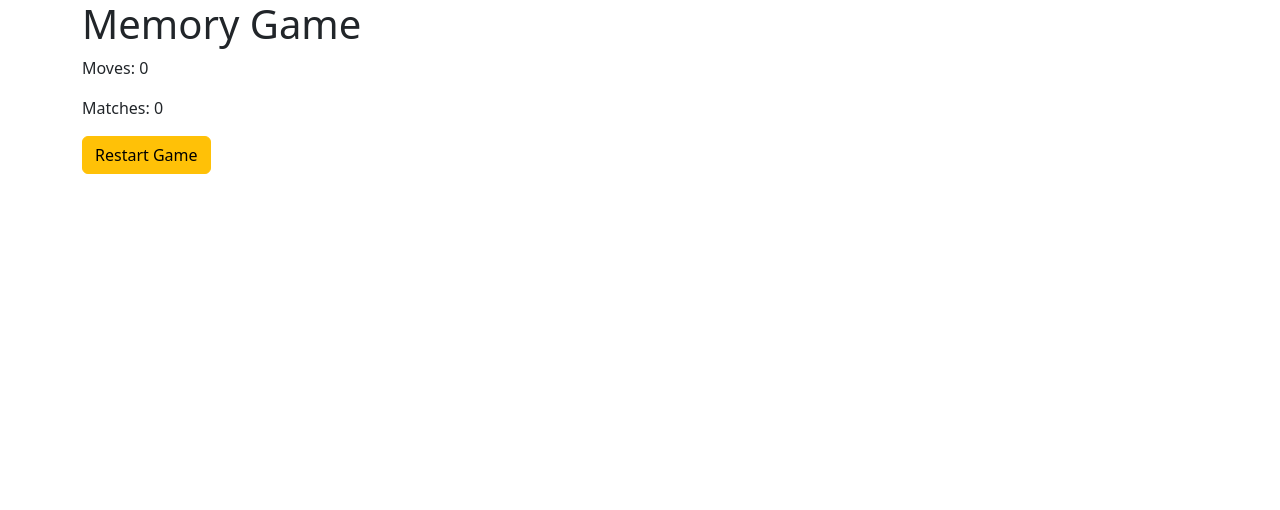
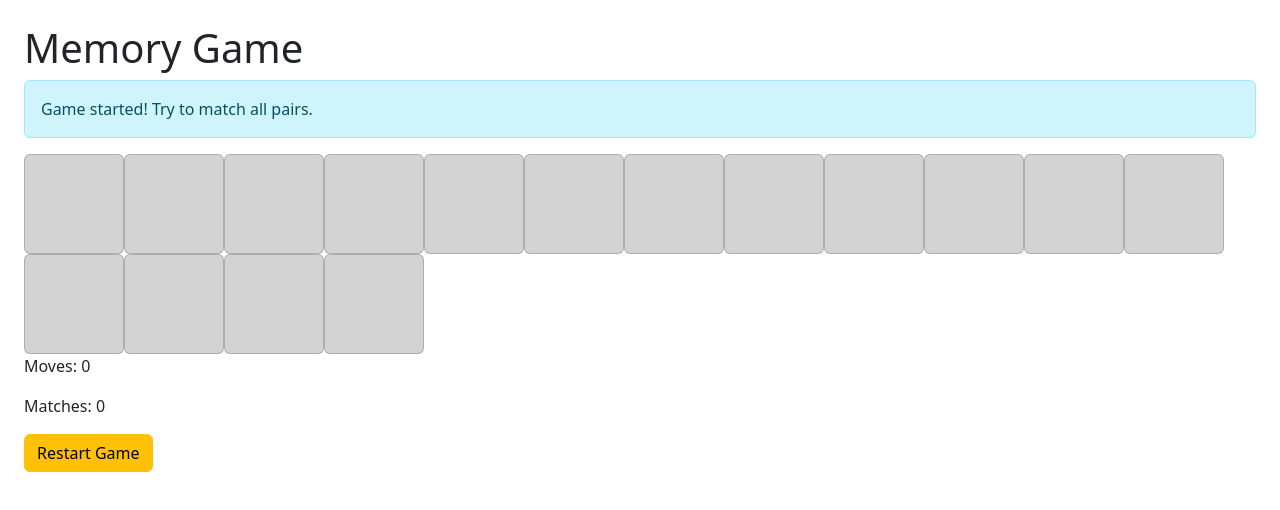
Before and after one commit to LorenzoFormatemp/js_practice, a plain HTML site: page memory_game/index.html in a window 1280 px wide. Drawn offline with nearby package versions, Linux system fonts and the light colour scheme.

Commit message:
add setup function and base css

```diff
--- a/memory_game/css/style.css
+++ b/memory_game/css/style.css
@@ -0,0 +1,8 @@
+.card{
+    width:100px;
+    height:100px;
+    text-align: center;
+    font-size: 1rem;
+    background-color: lightgray;
+    cursor:pointer;
+}
--- a/memory_game/index.html
+++ b/memory_game/index.html
@@ -9,17 +9,15 @@
     <link href="https://cdn.jsdelivr.net/npm/bootstrap@5.3.6/dist/css/bootstrap.min.css" rel="stylesheet" integrity="sha384-4Q6Gf2aSP4eDXB8Miphtr37CMZZQ5oXLH2yaXMJ2w8e2ZtHTl7GptT4jmndRuHDT" crossorigin="anonymous">
     <link rel="stylesheet" href="./css/style.css">
 </head>
-<body>
+<body class="p-4">
 
-
-    <div class="container">
     <h1>Memory Game</h1>
 
     <!-- feedback -->
     <div id="feedback"></div>
 
     <!-- board -->
-        <div id="gameBoard"></div>
+    <div id="gameBoard" class="d-flex flex-wrap"></div>
 
     <!-- tentativi / quante card sono state ssociate -->
     <div>
@@ -31,8 +29,6 @@
     </div>
 
 
-    </div>
-
 
 
 
--- a/memory_game/js/script.js
+++ b/memory_game/js/script.js
@@ -8,7 +8,7 @@
 const symbols = ["😀","🎉","🚀","🌟","🍕","🍔","🍎","🍓","😀","🎉","🚀","🌟","🍕","🍔","🍎","🍓"];
 let moves = 0;
 let matches = 0;
-
+let lockBoard = false;
 
 // restituire l'array di partenza modificata => la stessa array con i simboli in posizione diversa
 function shuffle(arr){
@@ -19,3 +19,46 @@ function shuffle(arr){
         [arr[i], arr[randomIndex]] = [arr[randomIndex], arr[i]];
     }
 }
+
+
+// lancio al caricamento
+function setup(){
+    // mischio l'array
+    shuffle(symbols);
+    console.log(symbols);
+    const board = document.getElementById('gameBoard');
+
+    /*
+        RESET CAMPO DA GIOCO
+    */
+    board.innerHTML = ''; // svuoto il campo
+    moves = 0; // resetto le mosse
+    matches = 0; // resetto il numero di match
+    document.getElementById('matches').innerText = matches; // rimetto a 0 lo span col contatore dei match
+    document.getElementById('moves').innerText = moves; // rimetto a 0 lo span col contatore delle mosse
+    document.getElementById('feedback').innerHTML = `
+        <div class="alert alert-info">Game started! Try to match all pairs.</div>
+    `; // mostro a schermo che il gioco è ricominciato
+    lockBoard = false; // sblocco la scacchiera
+
+    // genero le card
+    symbols.forEach((sym, index) => {
+        const card = document.createElement('div');
+        card.className = 'card';
+        card.dataset.symbol = sym;
+        card.dataset.index = index;
+
+        // TODO: aggiungere alla card la funzione flip
+        card.onclick = () => flip(card);
+
+        board.appendChild(card);
+    });
+}
+
+
+function flip(card){}
+
+
+
+
+setup();
```
Lines whose indentation alone changed are shown as unchanged.
